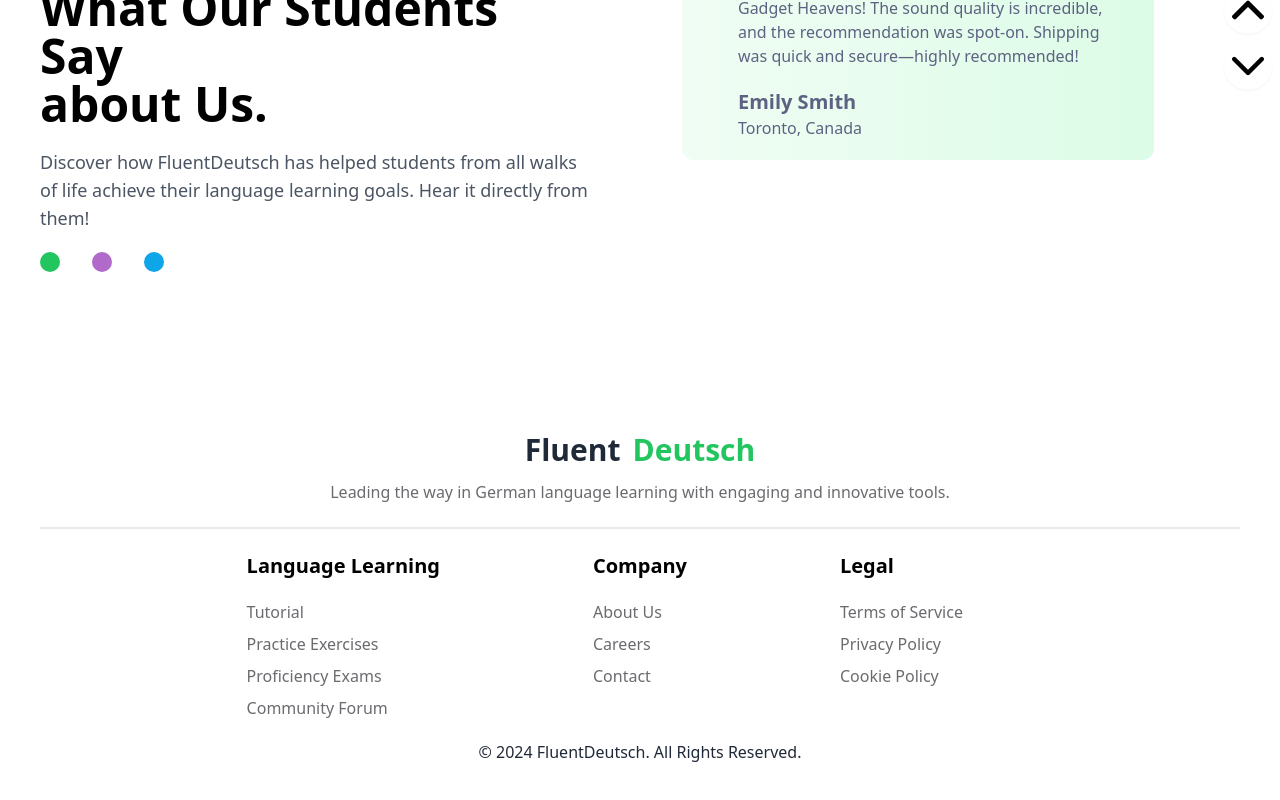
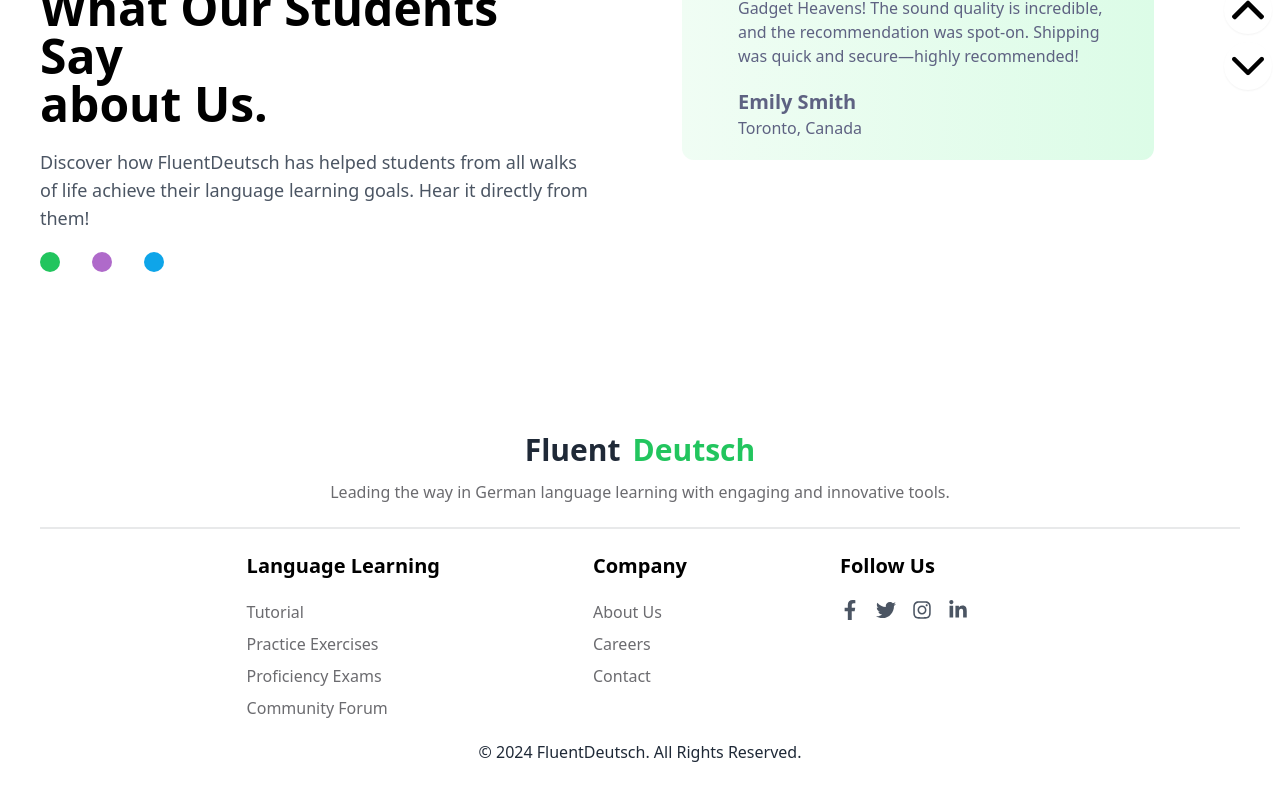
Before and after one commit to Schr0Smi1ey/Fluent-Deutsch, a React (Vite) app: page / in a window 1280 px wide. Shown: the part 3414-4214 px from the top of the page. Built offline with nearby package versions, Linux system fonts and the light colour scheme; no server answers.

Commit message:
Fixed some authentication related bug

```diff
--- a/src/Components/Common/Footer/Footer.jsx
+++ b/src/Components/Common/Footer/Footer.jsx
@@ -1,10 +1,17 @@
 import { Link, useNavigate } from "react-router-dom";
+import {
+  FaFacebookF,
+  FaTwitter,
+  FaInstagram,
+  FaLinkedinIn,
+} from "react-icons/fa"; // Import icons
 
 const Footer = () => {
   const navigate = useNavigate();
   const handleNavigate = (path) => {
     navigate(path);
   };
+
   return (
     <div className="container mx-auto p-10">
       <div className="text-center">
@@ -72,27 +79,44 @@ const Footer = () => {
             </Link>
           </div>
         </div>
+        {/* Removed Legal grid and added Social Icons */}
         <div className="flex justify-center md:justify-start text-center md:text-left mb-5 md:mb-0">
           <div className="flex flex-col gap-2">
-            <h2 className="mb-3 font-bold text-xl text-black">Legal</h2>
-            <Link
-              className="hover:text-green-500 hover:font-semibold"
-              to="/terms"
-            >
-              Terms of Service
-            </Link>
-            <Link
-              className="hover:text-green-500 hover:font-semibold"
-              to="/privacy"
-            >
-              Privacy Policy
-            </Link>
-            <Link
-              className="hover:text-green-500 hover:font-semibold"
-              to="/cookies"
-            >
-              Cookie Policy
-            </Link>
+            <h2 className="mb-3 font-bold text-xl text-black">Follow Us</h2>
+            <div className="flex gap-4 justify-center md:justify-start">
+              <a
+                href="https://www.facebook.com"
+                target="_blank"
+                rel="noopener noreferrer"
+                className="text-xl text-gray-600 hover:text-green-500"
+              >
+                <FaFacebookF />
+              </a>
+              <a
+                href="https://www.twitter.com"
+                target="_blank"
+                rel="noopener noreferrer"
+                className="text-xl text-gray-600 hover:text-green-500"
+              >
+                <FaTwitter />
+              </a>
+              <a
+                href="https://www.instagram.com"
+                target="_blank"
+                rel="noopener noreferrer"
+                className="text-xl text-gray-600 hover:text-green-500"
+              >
+                <FaInstagram />
+              </a>
+              <a
+                href="https://www.linkedin.com"
+                target="_blank"
+                rel="noopener noreferrer"
+                className="text-xl text-gray-600 hover:text-green-500"
+              >
+                <FaLinkedinIn />
+              </a>
+            </div>
           </div>
         </div>
       </div>
--- a/src/Components/Common/Navbar/Navbar.jsx
+++ b/src/Components/Common/Navbar/Navbar.jsx
@@ -32,6 +32,9 @@ const NavBar = () => {
   const hideSignOutModal = () => {
     document.getElementById("signout-modal").close();
   };
+  const handleTutorials = () => {
+    navigate("/tutorials");
+  };
   const navElements = (
     <ul className="flex flex-col text-center lg:flex-row items-center justify-center gap-5 font-medium text-lg">
       <NavLink to="/">
@@ -40,7 +43,15 @@ const NavBar = () => {
       <NavLink to="/start-learning">
         <span>Learn</span>
       </NavLink>
-      <NavLink to="/tutorials">
+      <NavLink
+        to={"/tutorials"}
+        onClick={(e) => {
+          if (!user) {
+            e.preventDefault();
+            navigate("/login", { state: { from: "/tutorials" } });
+          }
+        }}
+      >
         <span>Tutorials</span>
       </NavLink>
       <NavLink to="/about-us">
--- a/src/Components/Pages/Home/Banner/Banner.jsx
+++ b/src/Components/Pages/Home/Banner/Banner.jsx
@@ -4,7 +4,8 @@ import slide2 from "../../../../../public/Assets/Slide2.jpg";
 import slide3 from "../../../../../public/Assets/Slide3.jpg";
 import slide4 from "../../../../../public/Assets/Slide4.jpg";
 import slide5 from "../../../../../public/Assets/Slide5.png";
-import { useState } from "react";
+import { useContext, useState } from "react";
+import { AuthContext } from "../../../../Contexts/AuthContext/AuthProvider";
 
 const Banner = () => {
   const sliderContent = [
@@ -59,6 +60,7 @@ const Banner = () => {
       bgTo: "#6d4c41",
     },
   ];
+  const { user } = useContext(AuthContext);
   const navigate = useNavigate();
   const [currentSlide, setCurrentSlide] = useState(0);
 
@@ -79,6 +81,11 @@ const Banner = () => {
   };
   return (
     <section className="md:container mx-auto my-5">
+      {user && (
+        <h1 className="text-center font-bold text-green-500 text-2xl mb-4">
+          Welcome , {user.displayName}
+        </h1>
+      )}
       <div className="carousel w-full">
         {sliderContent.map((slide, index) => (
           <div
--- a/src/Components/Pages/StartLearning/StartLearning.jsx
+++ b/src/Components/Pages/StartLearning/StartLearning.jsx
@@ -15,9 +15,8 @@ const StartLearning = () => {
       });
   }, []);
   const handleLearningBtn = (id) => {
-    {
-      user ? navigate(`/lesson/${id}`) : navigate("/login");
-    }
+    console.log("id : ", id);
+    navigate(`/lesson/${id}`);
   };
   const handleViewMore = () => {
     navigate("/tutorials");
--- a/src/Components/Pages/Tutorials/Tutorials.jsx
+++ b/src/Components/Pages/Tutorials/Tutorials.jsx
@@ -1,4 +1,4 @@
-import { useState } from "react";
+import { useContext, useState } from "react";
 import { Helmet } from "react-helmet";
 import { CiPlay1 } from "react-icons/ci";
 import { ImCross } from "react-icons/im";
@@ -79,7 +79,6 @@ const Tutorials = () => {
   ];
   const navigate = useNavigate();
   const [selectedVideo, setSelectedVideo] = useState(null);
-
   const openModal = (videoId) => {
     setSelectedVideo(videoId);
     document.getElementById("video_modal").showModal();
--- a/src/Components/PrivateData/Lesson/VocabularyCards.jsx
+++ b/src/Components/PrivateData/Lesson/VocabularyCards.jsx
@@ -1,6 +1,6 @@
 import { useLoaderData, useNavigate } from "react-router-dom";
 import VocabularyCard from "../../Cards/VocabularyCard";
-import { useEffect, useState } from "react";
+import { useState } from "react";
 import { Helmet } from "react-helmet";
 
 const difficultyColors = {
@@ -39,12 +39,18 @@ const VocabularyCards = () => {
         <h1 className="font-extrabold text-4xl md:text-5xl text-gray-800 mb-6">
           Master German Vocabulary
         </h1>
-        <p className="text-gray-600 text-lg md:text-xl mx-auto w-[90%] md:w-2/3 leading-relaxed">
+        <p className="text-gray-600 text-lg md:text-xl mx-auto w-[90%] md:w-2/3 leading-relaxed mb-4">
           Kickstart your journey to fluency with FluentDeutsch! Explore words
           based on difficulty levels, learn their usage, and strengthen your
           communication in German. Expand your world today—one word at a time.
         </p>
 
+        <h1 className="text-2xl font-bold">
+          Welcome to Lesson{" "}
+          <span className="text-green-500 font-extrabold">
+            {filterVocab[0].lesson_no}
+          </span>
+        </h1>
         <div className="flex justify-center gap-6 mt-10">
           <div
             onClick={() => handleFilter("easy")}
--- a/src/Contexts/AuthContext/AuthProvider.jsx
+++ b/src/Contexts/AuthContext/AuthProvider.jsx
@@ -16,7 +16,7 @@ const provider = new GoogleAuthProvider();
 
 const AuthProvider = ({ children }) => {
   const [user, setUser] = useState(null);
-  const [loading, setLoading] = useState(true);
+  const [loading, setLoading] = useState(false);
   const createUser = (email, password) => {
     setLoading(true);
     return createUserWithEmailAndPassword(auth, email, password);
@@ -26,9 +26,11 @@ const AuthProvider = ({ children }) => {
     return signInWithEmailAndPassword(auth, email, password);
   };
   const signOutUser = () => {
+    setLoading(true);
     return signOut(auth);
   };
   const signInWithGoogle = () => {
+    setLoading(true);
     return signInWithPopup(auth, provider);
   };
   const updateUserProfile = (name, photoURL) => {
@@ -43,6 +45,7 @@ const AuthProvider = ({ children }) => {
         setUser(user);
         setLoading(false);
       } else {
+        setLoading(false);
         setUser(null);
       }
     });
--- a/src/PrivateRoute/PrivateRoute.jsx
+++ b/src/PrivateRoute/PrivateRoute.jsx
@@ -1,9 +1,13 @@
-import { useContext } from "react";
+import { useContext, useRef } from "react";
 import { AuthContext } from "../Contexts/AuthContext/AuthProvider";
 import { RingLoader } from "react-spinners";
+import { Navigate, useLocation } from "react-router-dom";
 
 const PrivateRoute = ({ children }) => {
   const { user, loading } = useContext(AuthContext);
+  const location = useLocation();
+  const attemptedPath = useRef(location.pathname);
+  console.log("attemptedPath : ", attemptedPath.current);
   if (loading) {
     return (
       <div className="flex items-center justify-center h-screen">
@@ -16,7 +20,7 @@ const PrivateRoute = ({ children }) => {
   }
   return (
     <div>
-      <Navigate to="/login"></Navigate>
+      <Navigate to="/login" state={{ from: location.pathname }}></Navigate>
     </div>
   );
 };
--- a/src/main.jsx
+++ b/src/main.jsx
@@ -32,7 +32,11 @@ const router = createBrowserRouter([
       },
       {
         path: "/tutorials",
-        element: <Tutorials></Tutorials>,
+        element: (
+          <PrivateRoute>
+            <Tutorials></Tutorials>
+          </PrivateRoute>
+        ),
       },
       {
         path: "/lesson/:lesson_id",
@@ -43,7 +47,11 @@ const router = createBrowserRouter([
           const lesson = await response.json();
           return lesson || null;
         },
-        element: <Lesson></Lesson>,
+        element: (
+          <PrivateRoute>
+            <Lesson></Lesson>
+          </PrivateRoute>
+        ),
       },
       {
         path: "/login",
```
Also changed, not shown: src/Components/Forms/Login.jsx (+8 -4 lines), src/Components/Forms/SignUp.jsx (+37 -9 lines).
